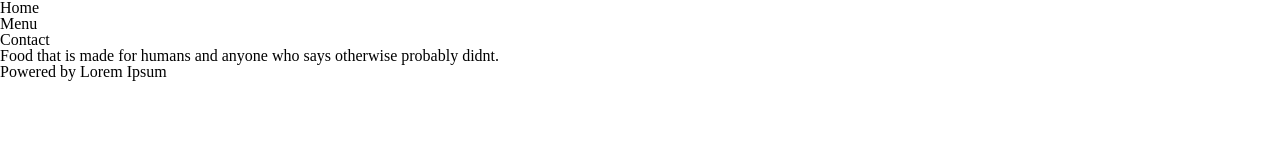
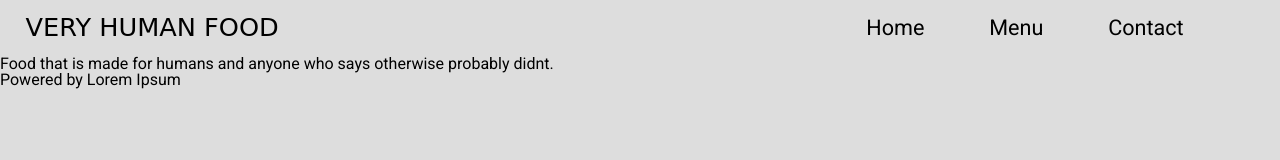
Before and after one commit to sreedgets/odin-restaurant, a website built with webpack: page dist/index.html in a window 1280 px wide. Built offline with nearby package versions, Linux system fonts and the light colour scheme; a web font is replaced by a local one.

Commit message:
Some style work on main nav

```diff
--- a/package.json
+++ b/package.json
@@ -12,5 +12,8 @@
   "devDependencies": {
     "webpack": "^5.46.0",
     "webpack-cli": "^4.7.2"
+  },
+  "dependencies": {
+    "latest-version": "^6.0.0"
   }
 }
--- a/src/nav.js
+++ b/src/nav.js
@@ -2,6 +2,11 @@
 function createNav(){
     const nav = document.createElement('nav');
     nav.classList = 'main-nav';
+
+    const logo = document.createElement('h1');
+    logo.classList = 'nav-logo';
+    logo.innerText = 'VERY HUMAN FOOD';
+    nav.appendChild(logo);
 
     const ul = document.createElement('ul');
     nav.appendChild(ul);
```
Also changed, not shown: dist/assets/css/style.css, dist/assets/js/main.js, dist/index.html, 1 other file.
